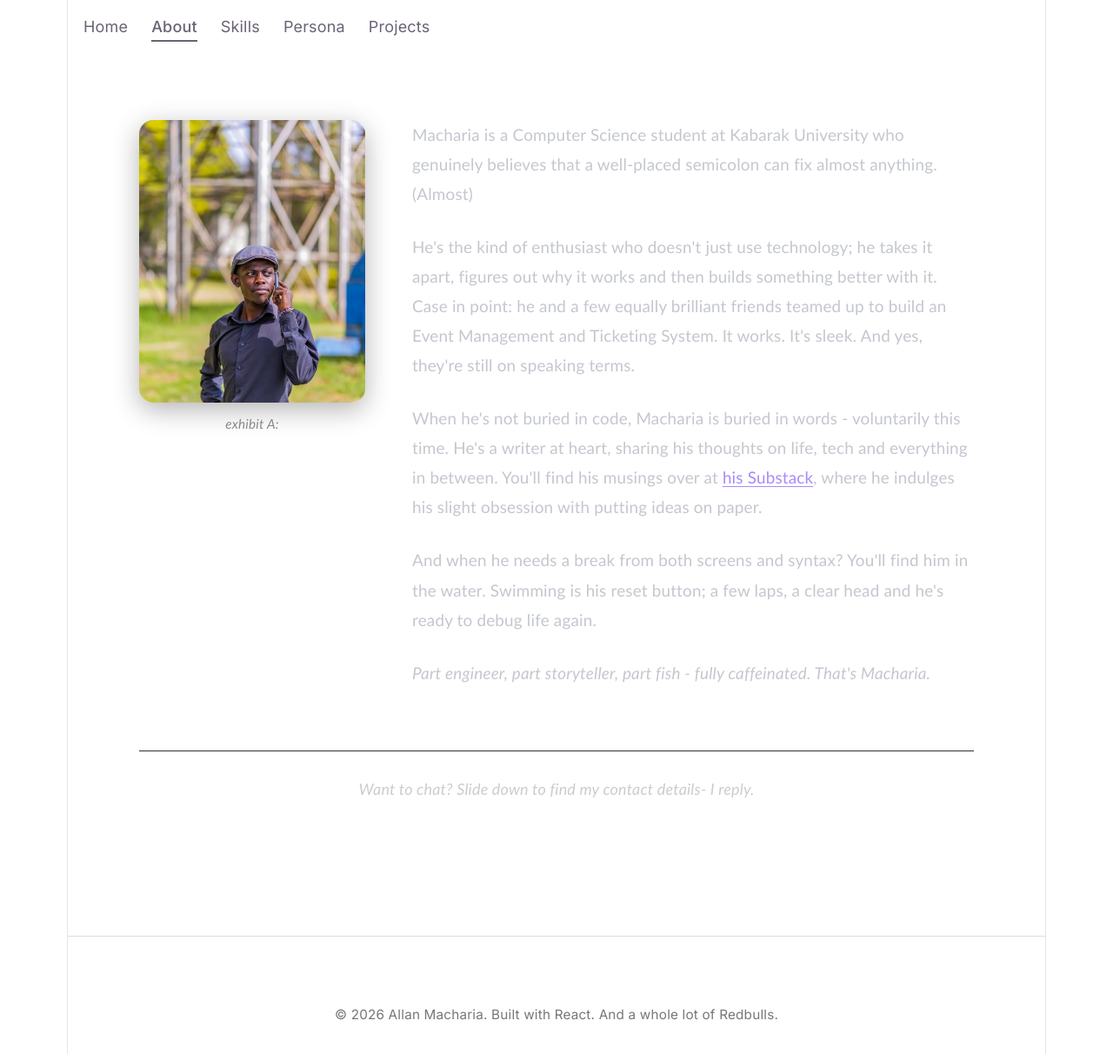
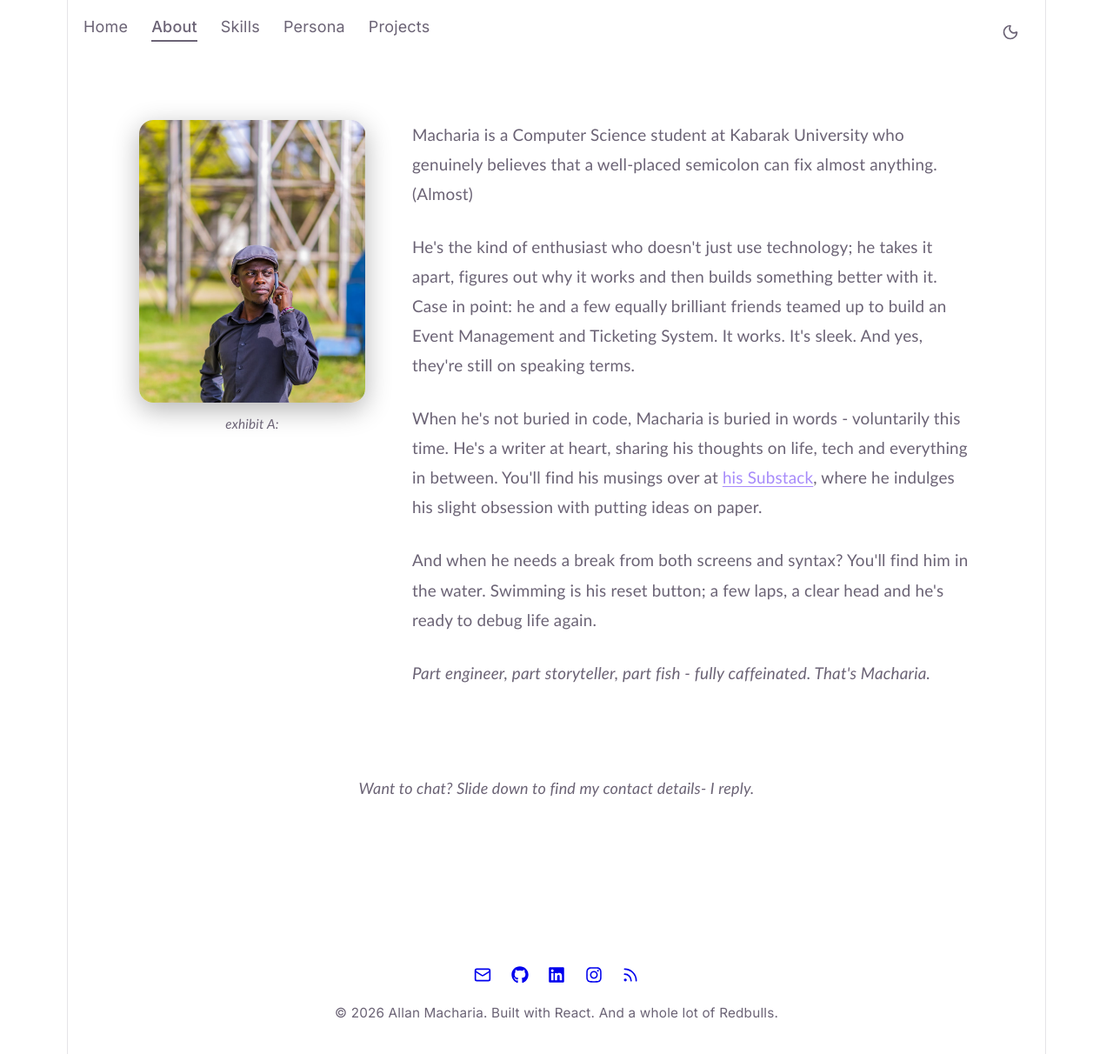
Before and after one commit to Mashaaa-him/Portfolio, a React (Vite) app: page /about in a window 1280 px wide. Shown: the top 1212 px of the page at 87% size. Built offline with nearby package versions, Linux system fonts and the light colour scheme.

Commit message:
Feat: Added a themetoggle button

```diff
--- a/index.html
+++ b/index.html
@@ -7,6 +7,13 @@
     <title>Allan Macharia</title>
     <link rel="preconnect" href="https://fonts.googleapis.com">
     <link href="//fonts.googleapis.com/css2?family=Fraunces:wght@400;600&family=Inter:wght@400;500&display=swap" rel="stylesheet">
+    <script>
+      try {
+        var t = localStorage.getItem('theme');
+        if (!t) t = matchMedia('(prefers-color-scheme: dark)').matches ? 'dark' : 'light';
+        document.documentElement.dataset.theme = t;
+      } catch (e) {}
+    </script>
   </head>
   <body>
     <div id="root"></div>
--- a/src/App.css
+++ b/src/App.css
@@ -12,11 +12,11 @@
     max-width: 350px;
     height: auto;
     border-radius: 0%;
-    border: 3px solid #ddd;
+    border: 3px solid var(--text-body);
 }
 
 .hero h1{
-    border: #ccc;
+    border: var(--text-body);
     appearance: none;
     padding: 10px;
 }
@@ -24,7 +24,7 @@
 .footer {
     margin-top: 3rem;
     padding: 2rem 1rem;
-    border-top: 1px solid #ddd;
+    border-top: 1px solid var(--text-body);
     text-align: center;
 }
 
@@ -41,15 +41,15 @@
 
 .footer-text {
     font-size: 0.85rem;
-    color: #777;
+    color: var(--text-muted);
 }
 
 .footer-link svg {
-    color: #fff;
+    color: var(--text-strong);
 }
 
 .footer-link:hover svg {
-    color: #fff;
+    color: var(--text-strong);
 }
 
 /* Contact Page*/
@@ -145,7 +145,7 @@
 .about p {
   line-height: 1.8;
   margin-bottom: 1.5rem;
-  color: #ccc;
+  color: var(--text-body);
 }
 
 
@@ -154,7 +154,7 @@
 }
 
 .about strong {
-  color: #fff;
+  color: var(--text-strong);
 }
 
 .about-content {
@@ -169,8 +169,8 @@
     text-align: center;
     margin-top: 2.5rem;
     padding-top: 1.5rem;
-    border-top: 1px solid #2e303a;
-    color: #888;
+    border-top: 1px solid var(--line);
+    color: var(--text-muted);
     font-family: 'Gill Sans', 'Gill Sans MT', Calibri, 'Trebuchet MS', sans-serif;
     font-style: italic;
     font-size: 1.0rem;
@@ -185,7 +185,7 @@
 .skill-group h2 {
   font-size: 1.1rem;
   margin-bottom: 0.75rem;
-  color: #fff;
+  color: var(--text-strong);
 }
 
 .skill-list {
@@ -197,9 +197,9 @@
 }
 
 .skill-list li {
-  background: #1e1e2e;
-  border: 1px solid #333;
-  color: #ddd;
+  background: var(--card);
+  border: 1px solid var(--line);
+  color: var(--text-body);
   border-radius: 999px;
   padding: 0.35rem 1rem;
   font-size: 0.9rem;
@@ -208,7 +208,7 @@
 
 .skill-list li:hover {
   border-color: #8b5cf6;
-  color: #fff;
+  color: var(--text-strong);
 }
 
 .welcome {
@@ -235,7 +235,7 @@
 .welcome-line {
     font-size: 1.5rem;
     line-height: 1.5;
-    color: #fff;
+    color: var(--text-strong);
     margin-bottom: 0.5rem;
     font-family: 'Gill Sans', 'Gill Sans MT', Calibri, 'Trebuchet MS', sans-serif
 }
@@ -244,7 +244,7 @@
     font-family: 'Gill Sans', 'Gill Sans MT', Calibri, 'Trebuchet MS', sans-serif;
     font-style: italic;
     margin-bottom: 0;
-    color: #888;
+    color: var(--text-muted);
     font-size: 0.95rem;
 }
 
@@ -258,10 +258,10 @@
 }
 
 .welcome-links a {
-  color: #c4c7cf;
+  color: var(--text-body);
   text-decoration: none;
   padding-bottom: 2px;
-  border-bottom: 1px solid #2e303a;
+  border-bottom: 1px solid var(--line);
   transition: color 0.15s ease, border-color 0.15s ease;
 }
 
@@ -273,7 +273,7 @@
 .welcome-attribution {
     font-style: italic;
     margin-bottom: 2.5rem;
-    color: #888;
+    color: var(--text-muted);
     font-size: 0.95rem;
 }
 
@@ -296,12 +296,12 @@
   display: block;
   padding: 0.15rem 0;
   font-size: 0.95rem;
-  color: #ccc;
+  color: var(--text-body);
 }
 
 .welcome .currently-label {
   margin-right: 0.4rem;
-  color: #888;
+  color: var(--text-muted);
 }
 
 .page.about {
@@ -342,7 +342,7 @@
   margin-top: 0.6rem;
   font-size: 0.85rem;
   font-style: italic;
-  color: #888;
+  color: var(--text-muted);
   text-align: center;
 }
 
@@ -350,7 +350,7 @@
 .currently {
   margin: 0;
   padding-top: 1.25rem;
-  border-top: 1px solid #2e303a;
+  border-top: 1px solid var(--line);
   text-align: left;
 }
 
@@ -374,11 +374,11 @@
   gap: 0.5rem;
   padding: 0.35rem 0;
   font-size: 0.9rem;
-  color: #ccc;
+  color: var(--text-body);
 }
 
 .currently-label {
-  color: #888;
+  color: var(--text-muted);
 }
 
 /* Bio text */
@@ -391,7 +391,7 @@
   font-size: 1.05rem;
   line-height: 1.8;
   margin-bottom: 1.5rem;
-  color: #c4c7cf;
+  color: var(--text-body);
 }
 
 .about-text a {
@@ -442,7 +442,7 @@
 
 .track {
   padding: 1rem 1.25rem;
-  border: 1px solid #2e303a;
+  border: 1px solid var(--line);
   border-radius: 14px;
   transition: border-color 0.15s ease, transform 0.15s ease;
 }
@@ -454,21 +454,21 @@
 
 .track-title {
   margin: 0;
-  color: #fff;
+  color: var(--text-strong);
   font-family: 'Gill Sans', 'Gill Sans MT', Calibri, 'Trebuchet MS', sans-serif;
   font-size: 1.05rem;
 }
 
 .track-artist {
   margin: 0.15rem 0 0.6rem;
-  color: #888;
+  color: var(--text-muted);
   font-family: 'Gill Sans', 'Gill Sans MT', Calibri, 'Trebuchet MS', sans-serif;
   font-size: 0.9rem;
 }
 
 .track-note {
   margin: 0;
-  color: #c4c7cf;
+  color: var(--text-body);
   font-family: 'Gill Sans', 'Gill Sans MT', Calibri, 'Trebuchet MS', sans-serif;
   font-size: 0.9rem;
   font-style: italic;
@@ -506,7 +506,7 @@
 }
 
 .persona-intro {
-  color: #888;
+  color: var(--text-muted);
   font-family: 'Gill Sans', 'Gill Sans MT', Calibri, 'Trebuchet MS', sans-serif;
   font-style: italic;
 }
@@ -539,7 +539,7 @@
 .post {
   display: block;
   padding: 1.1rem 1.25rem;
-  border: 1px solid #2e303a;
+  border: 1px solid var(--line);
   border-radius: 14px;
   text-decoration: none;
   transition: border-color 0.15s ease, transform 0.15s ease;
@@ -552,14 +552,14 @@
 
 .post-title {
   display: block;
-  color: #fff;
+  color: var(--text-strong);
   font-size: 1.1rem;
 }
 
 .post-teaser {
   display: block;
   margin: 0.35rem 0 0.75rem;
-  color: #c4c7cf;
+  color: var(--text-body);
   font-size: 0.95rem;
   font-style: italic;
   line-height: 1.5;
@@ -576,7 +576,7 @@
 }
 
 .projects-intro {
-  color: #888;
+  color: var(--text-muted);
   font-style: italic;
   margin-bottom: 1.5rem;
 }
@@ -591,10 +591,10 @@
 
 .filter-btn {
   padding: 0.35rem 1rem;
-  border: 1px solid #2e303a;
+  border: 1px solid var(--line);
   border-radius: 999px;
   background: none;
-  color: #c4c7cf;
+  color: var(--text-body);
   font: inherit;
   font-size: 0.9rem;
   cursor: pointer;
@@ -608,5 +608,28 @@
 .filter-btn.active {
   background: #8b5cf6;
   border-color: #8b5cf6;
-  color: #fff;
+  color: var(--text-strong);
 }
+
+#root {
+  position: relative;
+}
+
+.theme-toggle {
+  position: absolute;
+  top: 1.1rem;
+  right: 1.25rem;
+  z-index: 20;
+  display: inline-flex;
+  padding: 0.4rem;
+  background: none;
+  border: 1px solid var(--line);
+  border-radius: 999px;
+  color: inherit;
+  cursor: pointer;
+  transition: border-color 0.15s ease, opacity 0.15s ease;
+}
+
+.theme-toggle:hover {
+  border-color: #8b5cf6;
+}
--- a/src/App.jsx
+++ b/src/App.jsx
@@ -6,6 +6,7 @@ import SkillsPage from './components/skills'
 import About from './pages/About'
 import Persona from './pages/Persona'
 import Projects from './pages/Projects'
+import ThemeToggle from './components/ThemeToggle'
 
 function AppContent() {
   const location = useLocation()
@@ -13,6 +14,7 @@ function AppContent() {
 
   return (
     <>
+    <ThemeToggle />
       {!isHome && <Navbar />}
       <Routes>
         <Route path="/" element={<Home />} />
--- /dev/null
+++ b/src/components/ThemeToggle.jsx
@@ -0,0 +1,30 @@
+import { useState,useEffect } from "react";
+import {Sun, Moon} from "lucide-react";
+
+function ThemeToggle() {
+    const [theme, setTheme] = useState(
+        () => document.documentElement.dataset.theme || 'dark'
+    )
+
+
+useEffect(() => {
+    document.documentElement.dataset.theme = theme
+    try {
+        localStorage.setItem('theme', theme)
+    } catch {}
+}, [theme])
+
+const next = theme === 'dark' ? 'light' : 'dark'
+
+return (
+    <button
+    className="theme-toggle"
+    onClick={() => setTheme(next)}
+    aria-label={`Switch to ${next} mode`}
+    title={theme === 'dark' ? 'let there be light' : 'back to the void'}
+    >
+        {theme === 'dark' ? <Sun size={20}/> : <Moon size={20}/>}
+    </button>
+)
+}
+ export default ThemeToggle
--- a/src/index.css
+++ b/src/index.css
@@ -31,7 +31,8 @@
 }
 
 @media (prefers-color-scheme: dark) {
-  :root {
+  :root[data-theme='dark'] {
+    color-scheme: dark;
     --text: #9ca3af;
     --text-h: #f3f4f6;
     --bg: #16171d;
@@ -40,13 +41,11 @@
     --accent: #c084fc;
     --accent-bg: rgba(192, 132, 252, 0.15);
     --accent-border: rgba(192, 132, 252, 0.5);
-    --social-bg: rgba(47, 48, 58, 0.5);
-    --shadow:
-      rgba(0, 0, 0, 0.4) 0 10px 15px -3px, rgba(0, 0, 0, 0.25) 0 4px 6px -2px;
-  }
-
-  #social .button-icon {
-    filter: invert(1) brightness(2);
+    --text-strong: #ffffff;
+    --text-body: #c4c7cf;
+    --text-muted: #888888;
+    --line: #2e303a;
+    --card: #1e1e2e;
   }
 }
 
@@ -69,7 +68,7 @@ body {
 
 h1,
 h2 {
-  font-family:'Fraunces', serif;
+  font-family: 'Fraunces', serif;
   font-weight: 600;
   color: var(--text-h);
 }
@@ -78,20 +77,24 @@ h1 {
   font-size: 56px;
   letter-spacing: -1.68px;
   margin: 32px 0;
+
   @media (max-width: 1024px) {
     font-size: 36px;
     margin: 20px 0;
   }
 }
+
 h2 {
   font-size: 24px;
   line-height: 118%;
   letter-spacing: -0.24px;
   margin: 0 0 8px;
+
   @media (max-width: 1024px) {
     font-size: 20px;
   }
 }
+
 p {
   margin: 0;
 }
```
